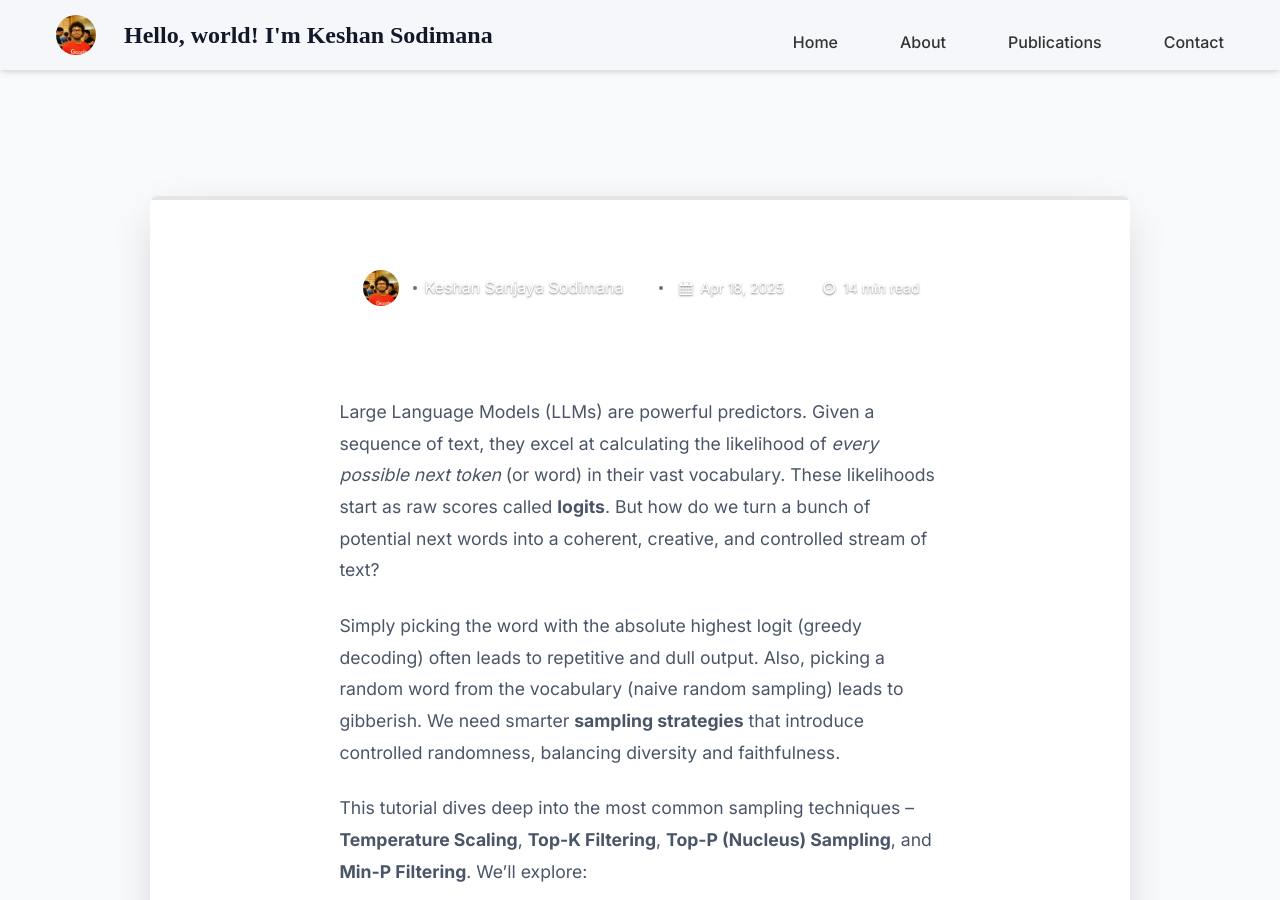
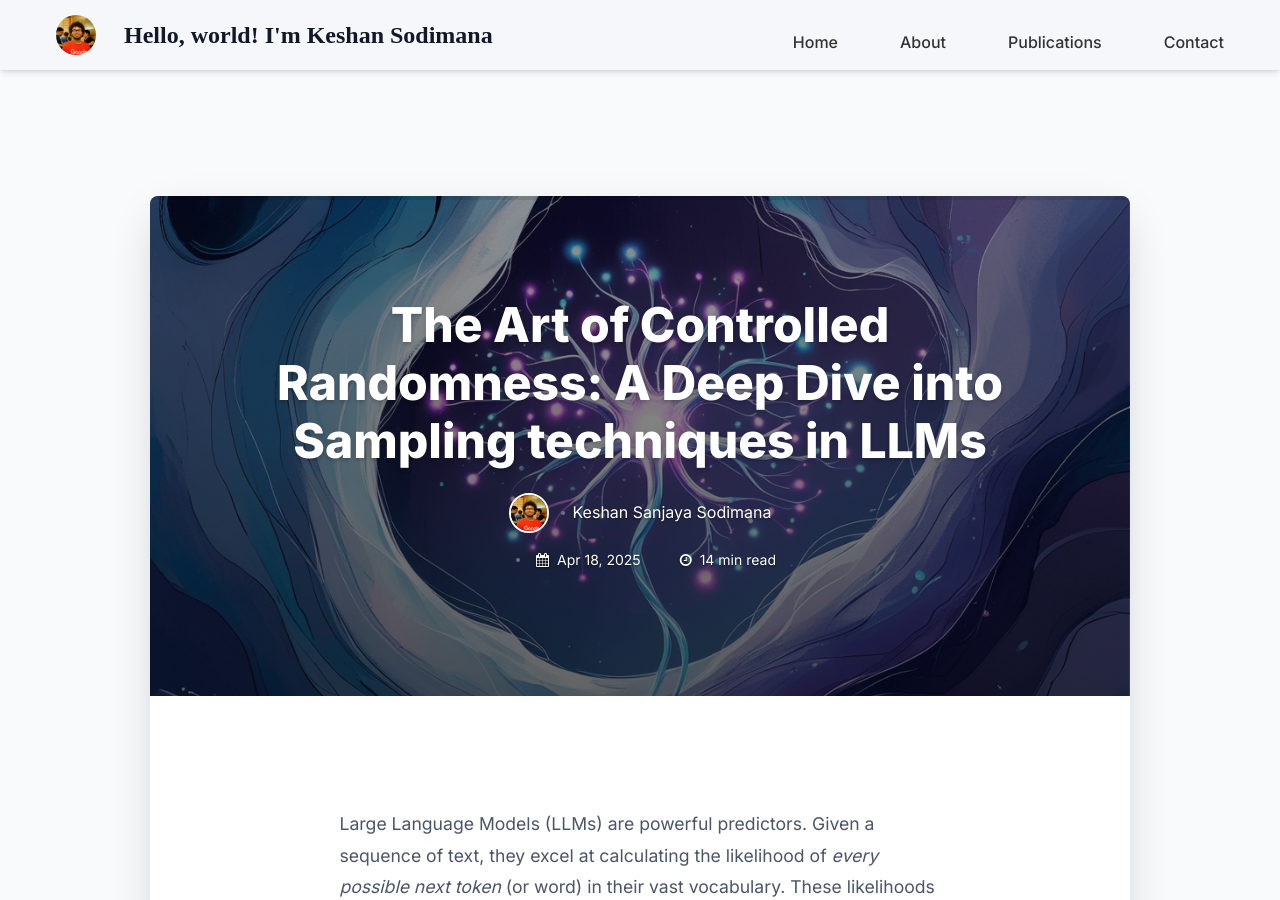
Before and after one commit to keshan/keshan.github.io, a Jekyll site: the page built from _posts/2025-04-18-The-Art-of-Controlled-Randomness.md, in a window 1280 px wide and 900 px high. Built offline with Jekyll 4.4.1, drawn with Linux system fonts in a browser that asks for light colours; our own code applies the rules of GitHub Pages for plain Markdown files; comment, search, counter and statistics services are not loaded; some of the changed text lies outside the part shown.

Commit message:
Fix markdown syntax for quotes in title and description

````diff
--- a/_posts/2025-04-18-The-Art-of-Controlled-Randomness.md
+++ b/_posts/2025-04-18-The-Art-of-Controlled-Randomness.md
@@ -1,8 +1,8 @@
 ---
 layout: post
-title: The Art of Controlled Randomness: A Deep Dive into Sampling techniques in LLMs
+title: "The Art of Controlled Randomness: A Deep Dive into Sampling techniques in LLMs"
 date: 2025-04-18
-description: A Deep Dive into Sampling Techniques in LLMs
+description: "A Deep Dive into Sampling Techniques in LLMs"
 img: controlled_randomness.jpg
 fig-caption: # Add figcaption (optional)
 tags: [JAX, Flax, LLM, Generation, Sampling]
@@ -21,7 +21,7 @@ This tutorial dives deep into the most common sampling techniques – **Temperat
 
 Let's dive in!
 
-Imagine our LLM has processed the input ```"The rocket lifted off towards the"``` and needs to predict the next word. It outputs logits (raw, unnormalized scores) for its entire vocabulary. Let's focus on a few plausible candidates (here the logits values are just made up for illustration):
+Imagine our LLM has processed the input `"The rocket lifted off towards the"` and needs to predict the next word. It outputs logits (raw, unnormalized scores) for its entire vocabulary. Let's focus on a few plausible candidates (here the logits values are just made up for illustration):
 
 *   `moon`: logit = `3.5`
 *   `stars`: logit = `3.1`
````
